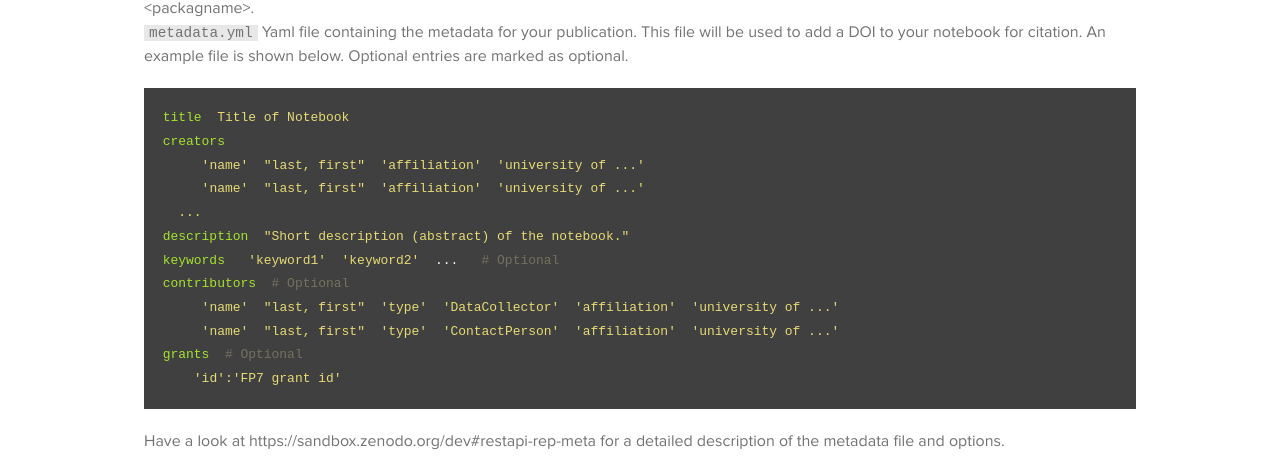
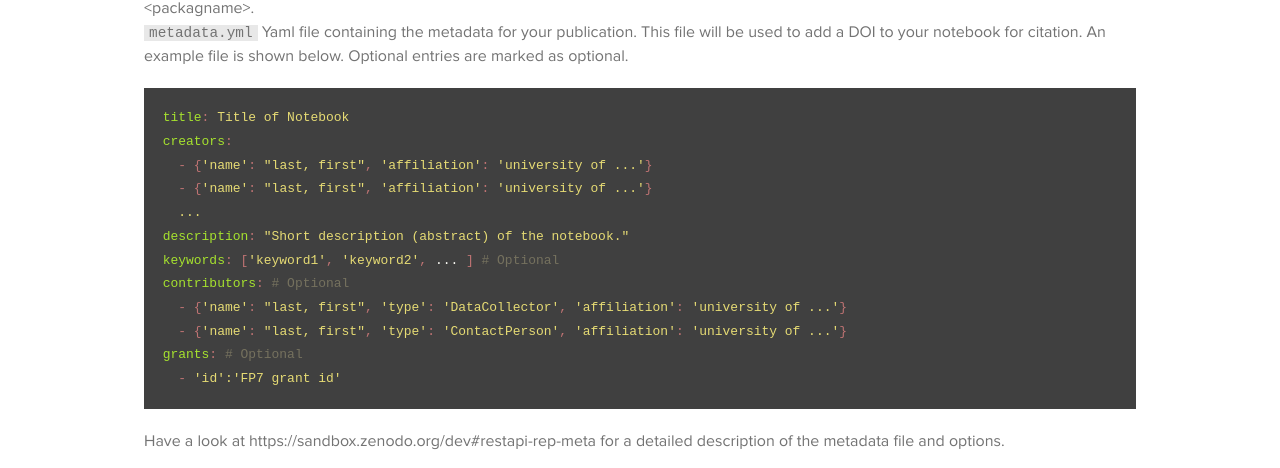
Before and after one commit to MC-Notes/Volume-I, a Jekyll site: the page built from docs/HowTo/index.md, in a window 1280 px wide. Shown: the part 492-960 px from the top of the page. Built offline with Jekyll 4.4.1, drawn with Linux system fonts in a browser that asks for light colours; some web fonts are replaced; Markdown is read by kramdown in place of the engine named in the settings.

Commit message:
fix: syntax highlighting of errors

```diff
--- a/docs/_sass/base/_syntax-highlighting.scss
+++ b/docs/_sass/base/_syntax-highlighting.scss
@@ -22,7 +22,7 @@
     word-wrap: inherit;
 
     &, code {
-      color: $dark-gray-color;
+      color: #bf7373;
     }
 
     code {
@@ -37,7 +37,7 @@
 
 
   .c { color: #75715e } /* Comment */
-  .err { color: #f2f1f2 } /* Error */
+  .err { color: #a02e2e } /* Error */
   .k { color: #66d9ef } /* Keyword */
   .l { color: #ae81ff } /* Literal */
   .n { color: #f8f8f2 } /* Name */
@@ -64,7 +64,7 @@
   .no { color: #66d9ef } /* Name.Constant */
   .nd { color: #a6e22e } /* Name.Decorator */
   .ni { color: #f8f8f2 } /* Name.Entity */
-  .ne { color: #a6e22e } /* Name.Exception */
+  .ne { color: #a02e2e } /* Name.Exception */
   .nf { color: #a6e22e } /* Name.Function */
   .nl { color: #f8f8f2 } /* Name.Label */
   .nn { color: #f8f8f2 } /* Name.Namespace */
```
